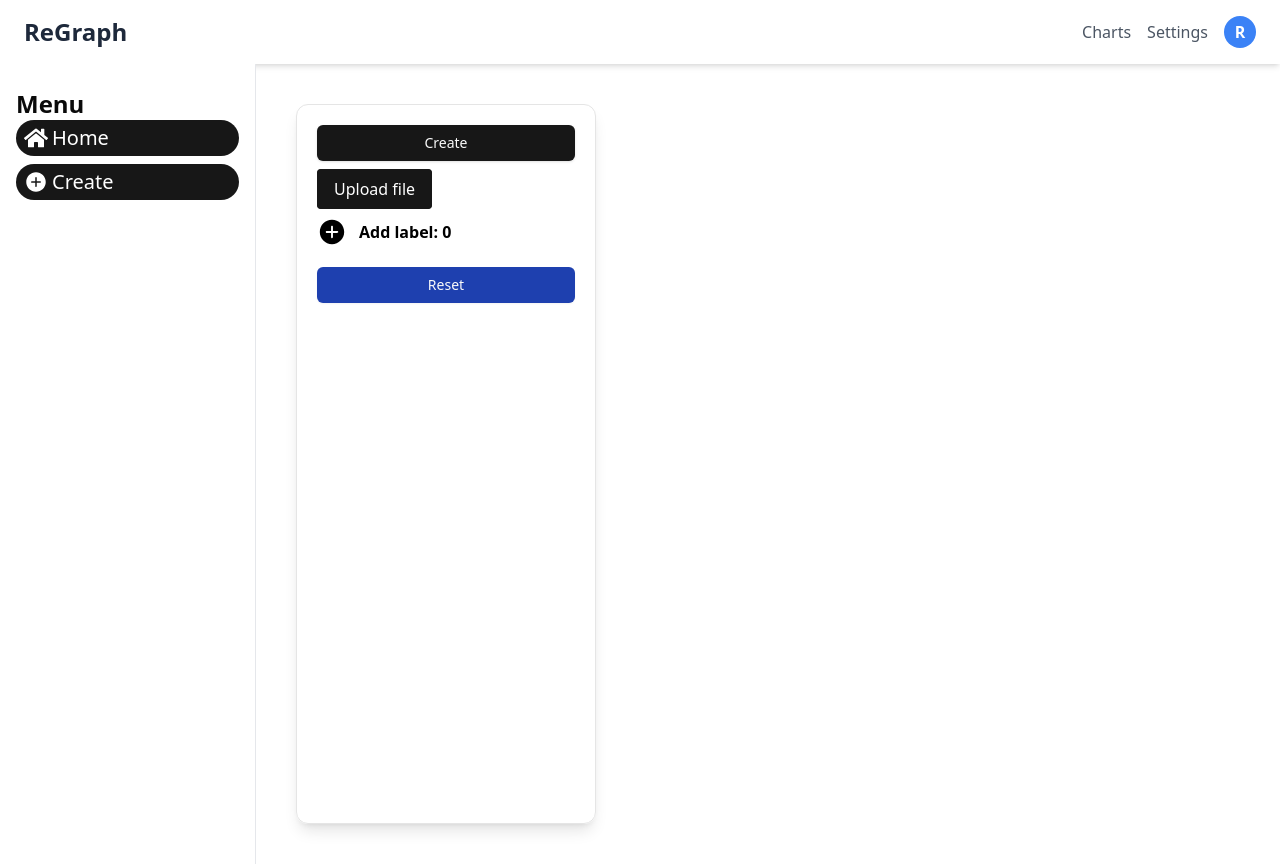
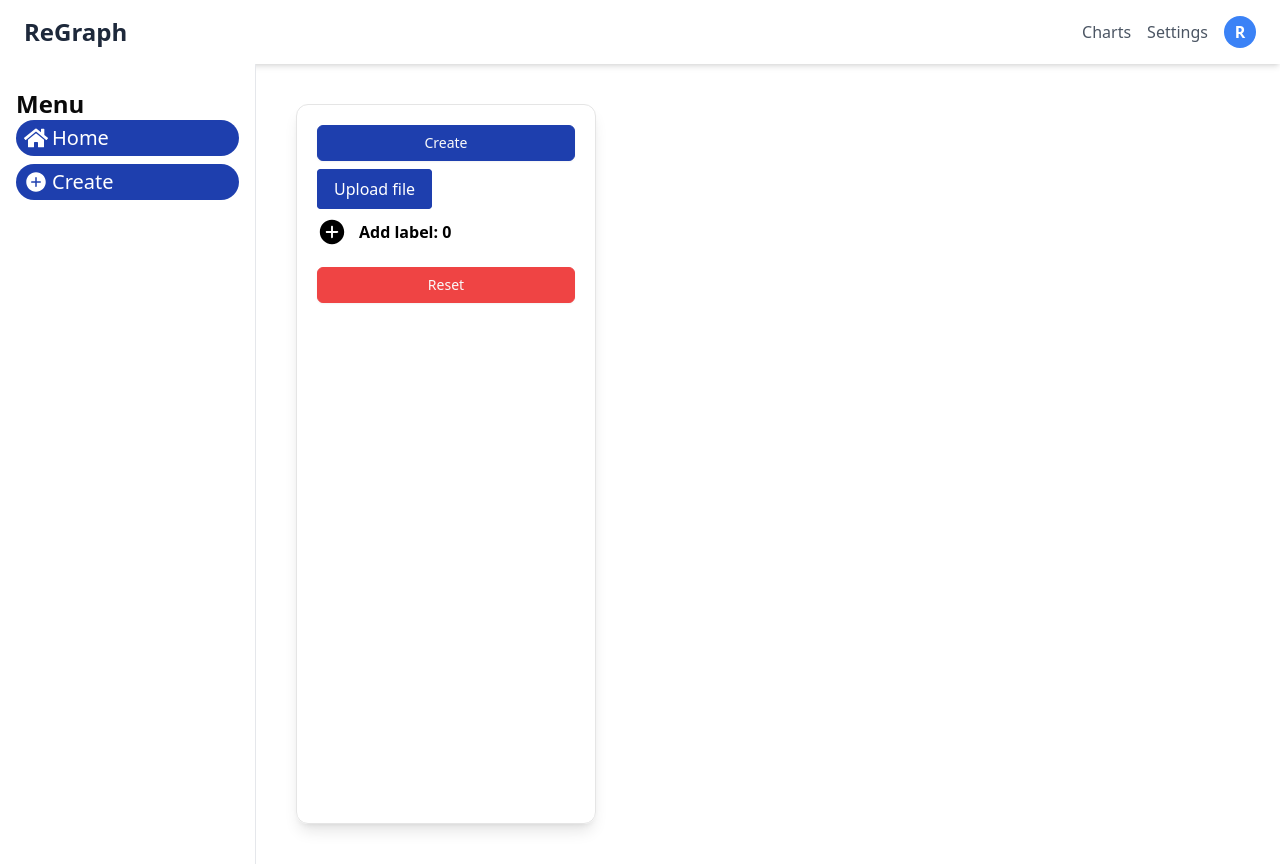
Before and after one commit to Nasrul1221/ReGraph, a React (Vite) app: page /create-chart in a window 1280 px wide. Built offline with nearby package versions, Linux system fonts and the light colour scheme.

Commit message:
Provided more types, only in json #2

```diff
--- a/src/App.jsx
+++ b/src/App.jsx
@@ -4,6 +4,7 @@ import Home from "./components/pages/Home";
 import Charts from "./components/pages/Charts";
 import Profile from "./components/pages/Profile";
 import CreatePage from "./components/pages/CreatePage";
+import Form from "./components/Form";
 
 export default function App() {
   return (
--- /dev/null
+++ b/src/components/Context.jsx
@@ -0,0 +1,5 @@
+import { createContext, useContext } from "react";
+
+export const FormContext = createContext(null);
+
+export const useFormContext = () => useContext(FormContext);
--- a/src/components/Form.jsx
+++ b/src/components/Form.jsx
@@ -1,9 +1,11 @@
 import { useEffect, useState } from "react";
 import { IoIosAddCircle } from "react-icons/io";
 import { Button } from "./ui/button";
-import { Link } from "lucide-react";
+import { useFormContext } from "./Context";
 
-function Form({
+function Form() {
+  const [count, setCount] = useState(0);
+  const {
     handleFile,
     fileName,
     setLabels,
@@ -15,8 +17,7 @@ function Form({
     setRawData,
     lines,
     setLines,
-}) {
-  const [count, setCount] = useState(0);
+  } = useFormContext();
 
   useEffect(() => {
     setCount(dataCount);
@@ -68,11 +69,11 @@ function Form({
 
   return (
     <div className="border rounded-xl shadow-lg p-5 w-[300px] box-border flex flex-col gap-y-4">
-      <Button>Create</Button>
+      <Button onClick={generateChart}>Create</Button>
       <div>
         <label
           htmlFor="fileUpload"
-          className="cursor-pointer px-4 py-2 bg-primary text-white rounded hover:bg-white hover:text-grayText transition border border-primary mr-2"
+          className="cursor-pointer px-4 py-2 bg-primary text-white rounded hover:bg-white hover:text-primary transition border border-primary mr-2"
         >
           Upload file
         </label>
@@ -113,10 +114,10 @@ function Form({
                 placeholder="write here"
                 className="w-[140px] outline-none border-b border-gray-300"
               />
-              <Button>Apply</Button>
+              <Button onClick={() => handleApply(index)}>Apply</Button>
             </div>
           ))}
-          <Button variant={"destructive"} className="bg-my_primary-DEFAULTs">
+          <Button variant={"destructive"} onClick={reset}>
             Reset
           </Button>
         </div>
--- a/src/components/pages/CreatePage.jsx
+++ b/src/components/pages/CreatePage.jsx
@@ -1,6 +1,7 @@
 import Chart from "react-apexcharts";
 import { useEffect, useState } from "react";
 import Form from "../Form";
+import { FormContext } from "../Context";
 
 export default function CreatePage() {
   const [fileName, setFileName] = useState("");
@@ -54,6 +55,7 @@ export default function CreatePage() {
         if (!json?.options) throw new Error("'options' is required!");
         if (!json?.series) throw new Error("'series' is required!");
 
+        console.log(json);
         setRawData(json);
       } catch (err) {
         alert("Error while reading JSON: " + err.message);
@@ -67,19 +69,23 @@ export default function CreatePage() {
 
   return (
     <div className="flex flex-1 justify-between p-10 ">
-      <Form
-        handleFile={handleFile}
-        fileName={fileName}
-        setLabels={setLabels}
-        dataCount={dataCount}
-        rawData={rawData}
-        generateChart={generateChart}
-        setDataCount={setDataCount}
-        setChartData={setChartData}
-        setRawData={setRawData}
-        lines={lines}
-        setLines={setLines}
-      />
+      <FormContext.Provider
+        value={{
+          handleFile,
+          fileName,
+          setLabels,
+          dataCount,
+          rawData,
+          generateChart,
+          setDataCount,
+          setChartData,
+          setRawData,
+          lines,
+          setLines,
+        }}
+      >
+        <Form />
+      </FormContext.Provider>
 
       <div>
         {chartData && (
@@ -88,6 +94,7 @@ export default function CreatePage() {
             series={chartData.series}
             height={chartData.height}
             width={chartData.width}
+            type={`${chartData.options.chart.type || "line"}`}
           />
         )}
       </div>
--- a/src/components/ui/button.jsx
+++ b/src/components/ui/button.jsx
@@ -10,9 +10,9 @@ const buttonVariants = cva(
     variants: {
       variant: {
         default:
-          "bg-primary text-primary-foreground shadow hover:bg-primary/90",
+          "bg-primary text-primary-foreground hover:bg-white shadow-sm hover:text-primary border border-primary",
         destructive:
-          "bg-destructive text-destructive-foreground shadow-sm hover:bg-destructive/90",
+          "bg-destructive text-destructive-foreground shadow-sm hover:bg-destructive-foreground hover:text-destructive border border-destructive",
         outline:
           "border border-input bg-background shadow-sm hover:bg-accent hover:text-accent-foreground",
         secondary:
--- a/src/index.css
+++ b/src/index.css
@@ -10,7 +10,7 @@
     --card-foreground: 0 0% 3.9%;
     --popover: 0 0% 100%;
     --popover-foreground: 0 0% 3.9%;
-    --primary: 0 0% 9%;
+    --primary: 226, 71%, 40%;
     --primary-foreground: 0 0% 98%;
     --secondary: 0 0% 96.1%;
     --secondary-foreground: 0 0% 9%;
--- a/tailwind.config.js
+++ b/tailwind.config.js
@@ -12,9 +12,6 @@ export default {
   				DEFAULT: 'hsl(var(--primary))',
   				foreground: 'hsl(var(--primary-foreground))'
   			},
-			my_primary: {
-				DEFAULTs: '#1e40af'
-			},
   			secondary: {
   				DEFAULT: 'hsl(var(--secondary))',
   				foreground: 'hsl(var(--secondary-foreground))'
```
Lines whose indentation alone changed are shown as unchanged.
